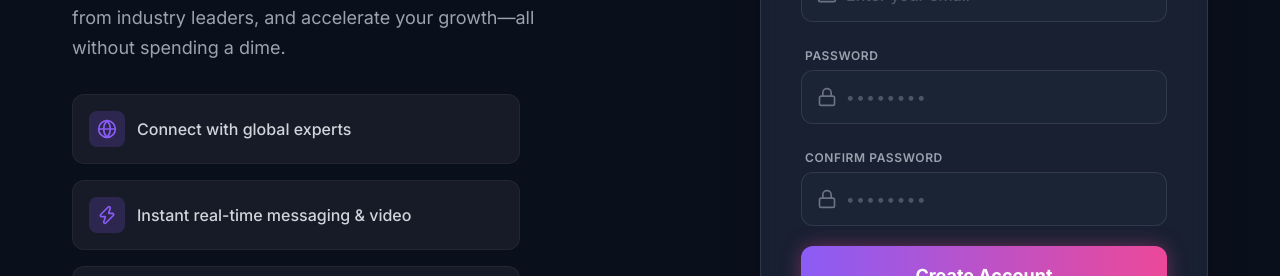
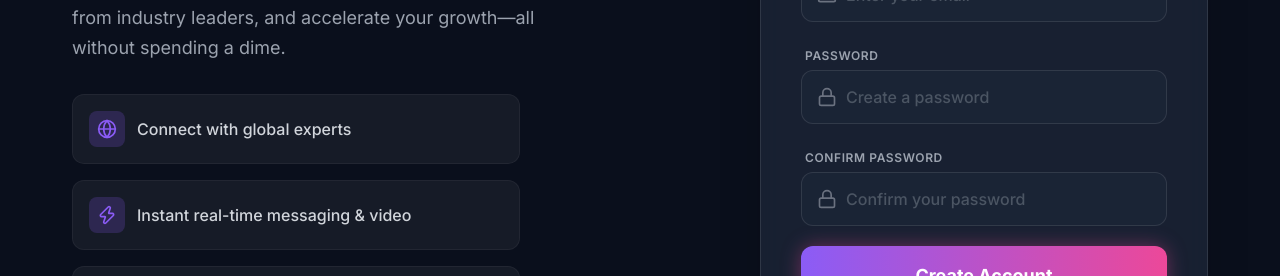
Before and after one commit to Zeelkundariya/LedgerCore_working, a Next.js app in the folder client/: page /register in a window 1280 px wide. Shown: the part 411-687 px from the top of the page. Built offline with nearby package versions, Linux system fonts and the light colour scheme.

Commit message:
Push 3/5: Update password placeholders and fix tracking

```diff
--- a/client/src/app/register/page.js
+++ b/client/src/app/register/page.js
@@ -165,8 +165,8 @@ export default function Register() {
                   <input
                     type="password"
                     required
-                    className="w-full pl-11 pr-4 py-3.5 bg-surface/50 border border-white/10 rounded-xl focus:outline-none focus:ring-2 focus:ring-primary focus:border-transparent text-white transition-all placeholder:text-gray-600 font-medium tracking-widest"
-                    placeholder="••••••••"
+                    className="w-full pl-11 pr-4 py-3.5 bg-surface/50 border border-white/10 rounded-xl focus:outline-none focus:ring-2 focus:ring-primary focus:border-transparent text-white transition-all placeholder:text-gray-600 font-medium"
+                    placeholder="Create a password"
                     value={password}
                     onChange={(e) => setPassword(e.target.value)}
                   />
@@ -182,8 +182,8 @@ export default function Register() {
                   <input
                     type="password"
                     required
-                    className="w-full pl-11 pr-4 py-3.5 bg-surface/50 border border-white/10 rounded-xl focus:outline-none focus:ring-2 focus:ring-primary focus:border-transparent text-white transition-all placeholder:text-gray-600 font-medium tracking-widest"
-                    placeholder="••••••••"
+                    className="w-full pl-11 pr-4 py-3.5 bg-surface/50 border border-white/10 rounded-xl focus:outline-none focus:ring-2 focus:ring-primary focus:border-transparent text-white transition-all placeholder:text-gray-600 font-medium"
+                    placeholder="Confirm your password"
                     value={confirmPassword}
                     onChange={(e) => setConfirmPassword(e.target.value)}
                   />
```
